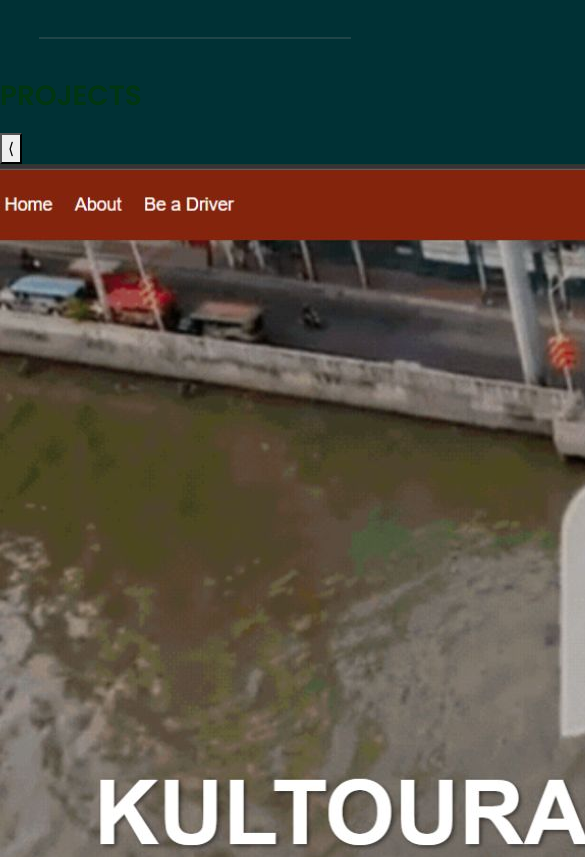
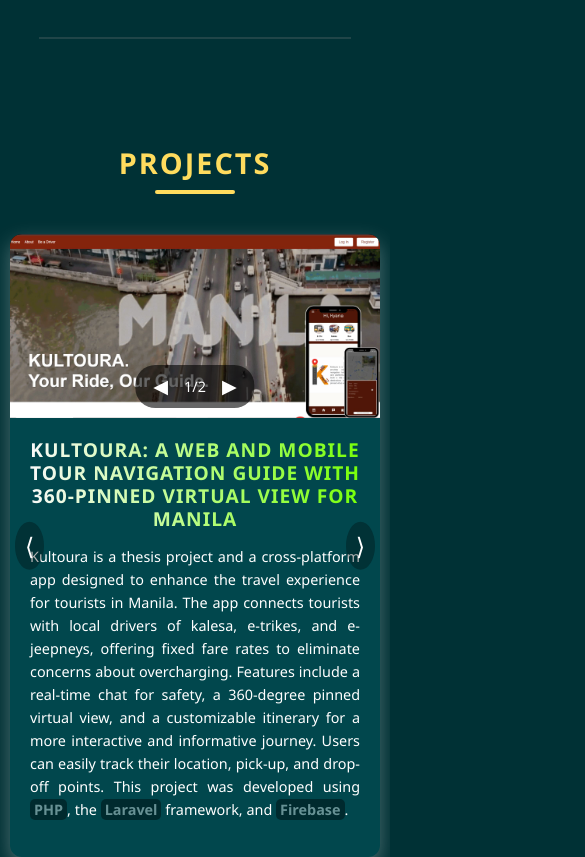
Before and after one commit to JoyBerce/Portfolio, a React (Vite) app: page / in a window 390 px wide. Shown: the part 2700-3557 px from the top of the page, 585 px wide, since content can reach past the window. Built offline with nearby package versions, Linux system fonts and the light colour scheme.

Commit message:
Update Projects.css

```diff
--- a/src/css/Projects.css
+++ b/src/css/Projects.css
@@ -1,212 +1,256 @@
-@import url('https://fonts.googleapis.com/css2?family=Poppins:wght@300;400;500;600;700&display=swap');
-
-* {
-  box-sizing: border-box;
+.projects {
+  background: #003135;
+  color: white;
+  padding: 20px 10px;
+  font-family: 'Segoe UI', sans-serif;
+  display: flex;
+  justify-content: center;
+  align-items: center;
+  min-height: 100vh;
+  flex-direction: column;
 }
 
-.bg-light-section {
-  background: #003135;
-  padding: 80px 20px;
-  font-family: 'Poppins', sans-serif;
-  color: #fff;
+.projects-title {
+  font-size: 3rem;
+  color: #FFDC5E;
+  margin-bottom: 40px;
+  text-align: center;
+  letter-spacing: 2px;
   position: relative;
-  overflow: hidden;
 }
 
-.container {
-  width: 100%;
-  max-width: 960px;
-  margin: 0 auto;
-  padding: 0 15px;
+.projects-title::after {
+  content: "";
+  display: block;
+  width: 80px;
+  height: 4px;
+  background-color: #FFDC5E;
+  margin: 10px auto 0;
+  border-radius: 2px;
 }
 
-h2 {
-  font-size: 3.5rem;
-  font-weight: 700;
-  margin-bottom: 30px;
-  background: linear-gradient(to right, #f9f9f9, #78ff09);
-  -webkit-background-clip: text;
-  -webkit-text-fill-color: transparent;
-  text-align: center;
-  transition: all 0.3s ease-in-out;
+.project-nav {
+  display: flex;
+  align-items: center;
+  width: 100%;
+  max-width: 1500px;
+  flex-direction: column;
+  gap: 20px;
 }
 
-.certifications-grid {
-  display: grid;
-  grid-template-columns: repeat(auto-fit, minmax(280px, 1fr));
-  gap: 40px;
-  margin-top: 30px;
-  justify-items: center;
+.project-wrapper {
+  position: relative;
+  display: flex;
+  align-items: center;
+  justify-content: center;
+  width: 100%;
 }
 
-.certification-card {
-  position: relative;
-  width: 100%;
-  background: rgba(255, 255, 255, 0.1);
+.project-btn {
+  position: absolute;
+  top: 50%;
+  transform: translateY(-50%);
+  background: rgba(0, 0, 0, 0.3);
+  border: none;
+  color: white;
+  font-size: 2rem;
+  cursor: pointer;
+  z-index: 2;
+  padding: 5px 10px;
+  border-radius: 50%;
+  transition: transform 0.2s ease;
+}
+
+.project-btn-left {
+  left: -50px;
+}
+
+.project-btn-right {
+  right: -50px;
+}
+
+.project-btn:hover {
+  transform: translateY(-50%) scale(1.0);
+}
+
+.project-content {
+  display: flex;
+  flex-direction: row;
+  background-color: #01474d;
   border-radius: 12px;
   overflow: hidden;
-  box-shadow: 0 6px 20px rgba(0, 255, 157, 0.2);
-  transition: transform 0.3s ease, box-shadow 0.3s ease;
+  box-shadow: 0 8px 20px rgba(255, 255, 255, 0.3);
+  width: 1500px;
+  height: 700px;
+  flex-shrink: 0;
+  justify-content: space-between;
+}
+
+.project-image-container {
+  position: relative;
+  width: 80%;
+  height: 100%;
+  background: black;
+  display: flex;
+  justify-content: center;
+  align-items: center;
+}
+
+.project-image {
+  max-width: 100%;
+  max-height: 100%;
+  object-fit: contain;
+}
+
+.image-nav {
+  position: absolute;
+  bottom: 10px;
+  left: 50%;
+  transform: translateX(-50%);
+  display: flex;
+  align-items: center;
+  gap: 10px;
+  background: rgba(0, 0, 0, 0.6);
+  padding: 5px 12px;
+  border-radius: 20px;
+  font-size: 0.9rem;
+}
+
+.image-nav button {
+  background: none;
+  border: none;
+  color: white;
+  font-size: 1.2rem;
   cursor: pointer;
 }
 
-.certification-card:hover {
-  transform: translateY(-6px);
-  box-shadow: 0 10px 30px rgba(0, 255, 157, 0.3);
+.project-description {
+  width: 50%;
+  height: 100%;
+  padding: 20px;
+  display: flex;
+  flex-direction: column;
+  justify-content: center;
+  font-size: 1rem;
+  overflow-y: auto;
 }
 
-.certification-image img {
-  width: 100%;
-  height: auto;
-  object-fit: cover;
-  transition: transform 0.4s ease;
+.project-description h2 {
+  font-size: 1.5rem;
+  margin-bottom: 15px;
+  color: #FFDC5E;
 }
 
-.certification-card:hover .certification-image img {
-  transform: scale(1.1);
-}
-
-.cert-description {
-  position: absolute;
-  bottom: 0;
-  left: 0;
-  right: 0;
-  background: rgba(0, 49, 53, 0.9);
-  color: #fff;
+.project-description p {
   font-size: 1rem;
-  padding: 15px;
-  transform: translateY(100%);
-  transition: transform 0.3s ease;
-}
-
-.certification-card:hover .cert-description {
-  transform: translateY(0);
-}
-
-.cert-description h3 {
-  font-size: 1.2rem;
-  font-weight: 600;
-  margin: 0;
-  color: #d0eb92;
-}
-
-.cert-description p {
-  font-size: 0.9rem;
-  margin-top: 5px;
+  line-height: 1.6;
   text-align: justify;
 }
 
-/* Badges Section */
-.badge-section {
-  margin-top: 50px;
-  text-align: center;
+  .highlight-tech {
+  background-color: #000000;
+  opacity: 40%;
+  color: #ffffff;
+  padding: 1px 4px;
+  border-radius: 5px;
+  font-weight: bold;
+  white-space: nowrap;
 }
 
-.badge-section h3 {
-  font-size: 2rem;
-  font-weight: 600;
-  margin-bottom: 20px;
-  color: #fff;
-  background: linear-gradient(to right, #f9f9f9, #78ff09);
-  -webkit-background-clip: text;
-  -webkit-text-fill-color: transparent;
-}
-
-.badge-grid {
-  display: grid;
-  grid-template-columns: repeat(auto-fit, minmax(180px, 1fr)); /* Adjusted grid */
-  gap: 20px;
-  justify-items: center;
-  margin-top: 20px;
-}
-
-.badge {
-  width: 100%;
-  max-width: 250px; /* Ensuring badges don't become too big */
-  height: auto;
-  background: rgba(0, 255, 157, 0.1);
-  border-radius: 10%;
-  overflow: hidden;
-  transition: transform 0.3s ease, box-shadow 0.3s ease;
-  display: flex;
-  align-items: center;
-  justify-content: center;
-  padding: 10px;
-}
-
-.badge img {
-  width: 100%;
-  height: 100%;
-  object-fit: contain;
-  transition: transform 0.3s ease;
-}
-
-.badge:hover {
-  transform: scale(1.1);
-  box-shadow: 0 6px 15px rgba(0, 255, 157, 0.3);
-}
-
-.badge:hover img {
-  transform: scale(1.1);
-}
-
-/* Responsive Design */
-@media (max-width: 768px) {
-  h2 {
-    font-size: 2.5rem;
+/* Media Queries for Responsiveness */
+@media (max-width: 1024px) {
+  .project-content {
+    width: 80%;
+    height: auto;
+    flex-direction: column;
   }
 
-  .certifications-grid {
-    gap: 20px;
-  }
-
-  .certification-card {
+  .project-image-container,
+  .project-description {
     width: 100%;
-  }
-
-  .cert-description h3 {
-    font-size: 1.1rem;
-  }
-
-  .cert-description p {
-    font-size: 0.85rem;
-  }
-
-  .badge {
-    width: 60%;
     height: auto;
   }
 
-  .badge img {
-    width: 100%;
+  .project-btn {
+    font-size: 2rem;
+  }
+
+  .project-btn-left {
+    left: -20px;
+  }
+
+  .project-btn-right {
+    right: -20px;
+  }
+
+  .projects-title {
+    font-size: 2.5rem;
+  }
+}
+
+@media (max-width: 768px) {
+  .project-nav {
+    flex-direction: column;
+  }
+
+  .project-btn {
+    font-size: 1.8rem;
+  }
+
+  .project-btn-left {
+    left: -15px;
+  }
+
+  .project-btn-right {
+    right: -15px;
+  }
+
+  .projects-title {
+    font-size: 2rem;
+  }
+
+  .project-content {
+    width: 95%;
     height: auto;
+  }
+
+  .project-description h2 {
+    font-size: 1.3rem;
+  }
+
+  .project-description p {
+    font-size: 1rem;
   }
 }
 
 @media (max-width: 480px) {
-  h2 {
-    font-size: 2rem;
+  .project-btn {
+    font-size: 1.5rem;
   }
 
-  .certification-card {
-    width: 100%;
+  .project-btn-left {
+    left: 5px;
   }
 
-  .cert-description h3 {
-    font-size: 1rem;
+  .project-btn-right {
+    right: 5px;
   }
 
-  .cert-description p {
-    font-size: 0.8rem;
+  .projects-title {
+    font-size: 1.8rem;
   }
 
-  .badge {
-    width: 60%;
+  .project-content {
+    width: 100%;
     height: auto;
   }
 
-  .badge img {
-    width: 100%;
-    height: auto;
+  .project-description h2 {
+    font-size: 1.2rem;
   }
+
+  .project-description p {
+    font-size: 0.9rem;
+  }
+
 }
```
